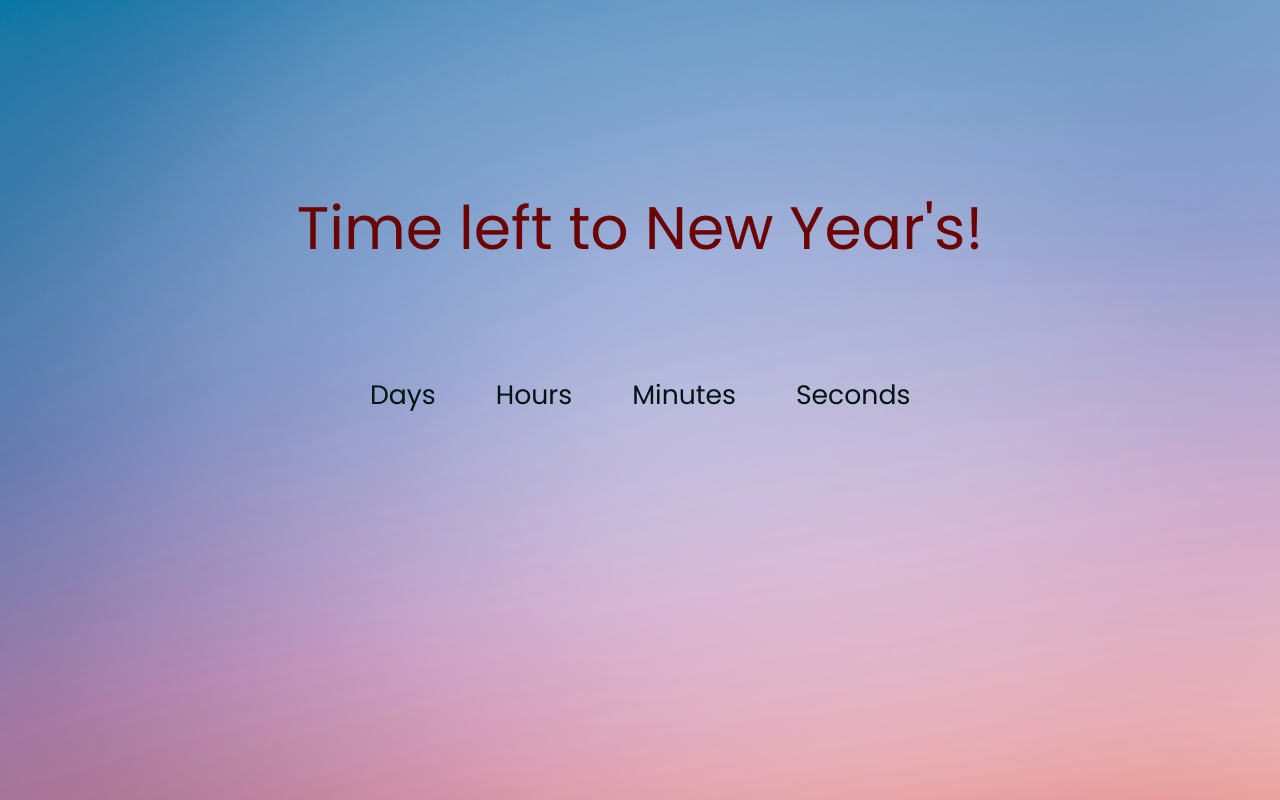
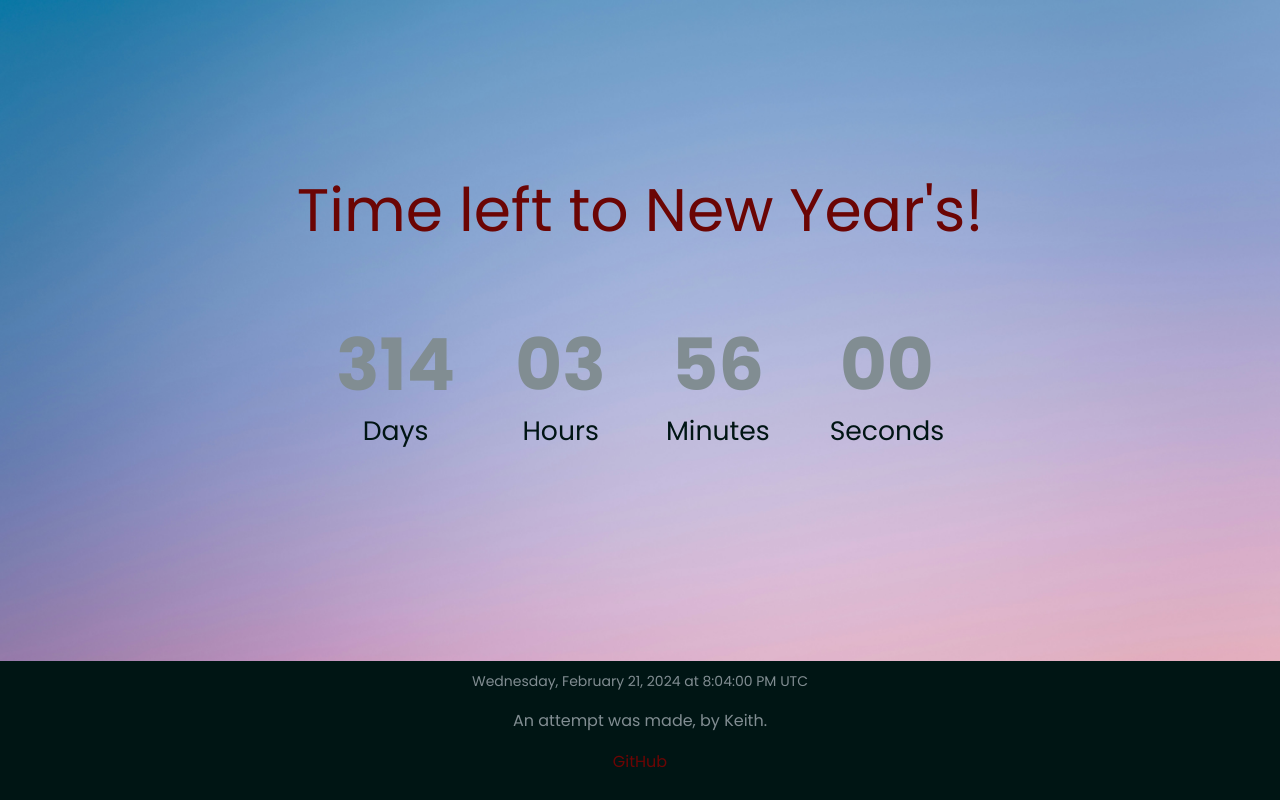
Before and after one commit to 17Keith/countdown_timer, a plain HTML site: page index.html in a window 1280 px wide. Drawn offline with Linux system fonts and the light colour scheme.

Commit message:
Added functionality to the project using Vanilla JavaScript.

```diff
--- a/app.js
+++ b/app.js
@@ -0,0 +1,40 @@
+const days = document.querySelector('#days');
+const hours = document.querySelector('#hours');
+const minutes = document.querySelector('#minutes');
+const seconds = document.querySelector('#seconds');
+const footer = document.querySelector('#footer');
+const currentTime = new Date();
+
+const newYearTime = new Date(`January 1 ${currentTime.getFullYear() + 1} 00:00:00`);
+
+function updateCountdownTime() {
+    const currentTime = new Date();
+    const difference = newYearTime - currentTime;
+
+    const d = Math.floor(difference / 1000 / 60 / 60 / 24);
+    const h = Math.floor(difference / 1000 / 60 / 60) % 24;
+    const m = Math.floor(difference / 1000 / 60) % 60;
+    const s = Math.floor(difference / 1000) % 60;
+
+    days.textContent = d;
+    hours.textContent = h < 10 ? '0' + h : h;
+    minutes.textContent = m < 10 ? '0' + m : m;
+    seconds.textContent = s < 10 ? '0' + s : s;
+}
+
+// Function to update the current day and time in the footer
+function updateDateTime() {
+    const now = new Date();
+    const options = { weekday: 'long', year: 'numeric', month: 'long', day: 'numeric', hour: 'numeric', minute: 'numeric', second: 'numeric', timeZoneName: 'short' };
+    document.getElementById('currentDateTime').textContent = now.toLocaleDateString('en-US', options);
+}
+
+
+updateDateTime();
+
+// Set interval to call updateDateTime every second to keep the displayed date and time up-to-date
+setInterval(updateDateTime, 1000);
+
+
+updateCountdownTime();
+setInterval(updateCountdownTime, 1000);
--- a/index.html
+++ b/index.html
@@ -31,7 +31,11 @@
     </div>
 </div>
 
-
+<footer id="footer">
+    <p id="currentDateTime"></p>
+    <p>An attempt was made, by Keith.</p>
+    <p><a href="https://github.com/17Keith">GitHub</a></p>
+  </footer>
     <script src="app.js"></script>
   </body>
 </html>
--- a/styles.css
+++ b/styles.css
@@ -22,6 +22,30 @@ body {
   text-align: center;
   margin: 0;
   overflow: hidden;
+}
+
+#footer {
+  background-color: var(--Rich-Black) !important;
+  padding: 10px 20px;
+  color: var(--Battleshipgray) !important;
+  position: fixed;
+  bottom: 0;
+  width: 100%;
+  text-align: center;
+}
+
+#footer a {
+  color: var(--Blood-Red);
+  text-decoration: none;
+}
+
+#footer a:visited {
+  color: var(--Blood-Red);
+}
+
+#currentDateTime {
+  font-size: 14px;
+  margin: 0;
 }
 
 h1 {
```
Also changed, not shown: image.png (added), 1 other file.
